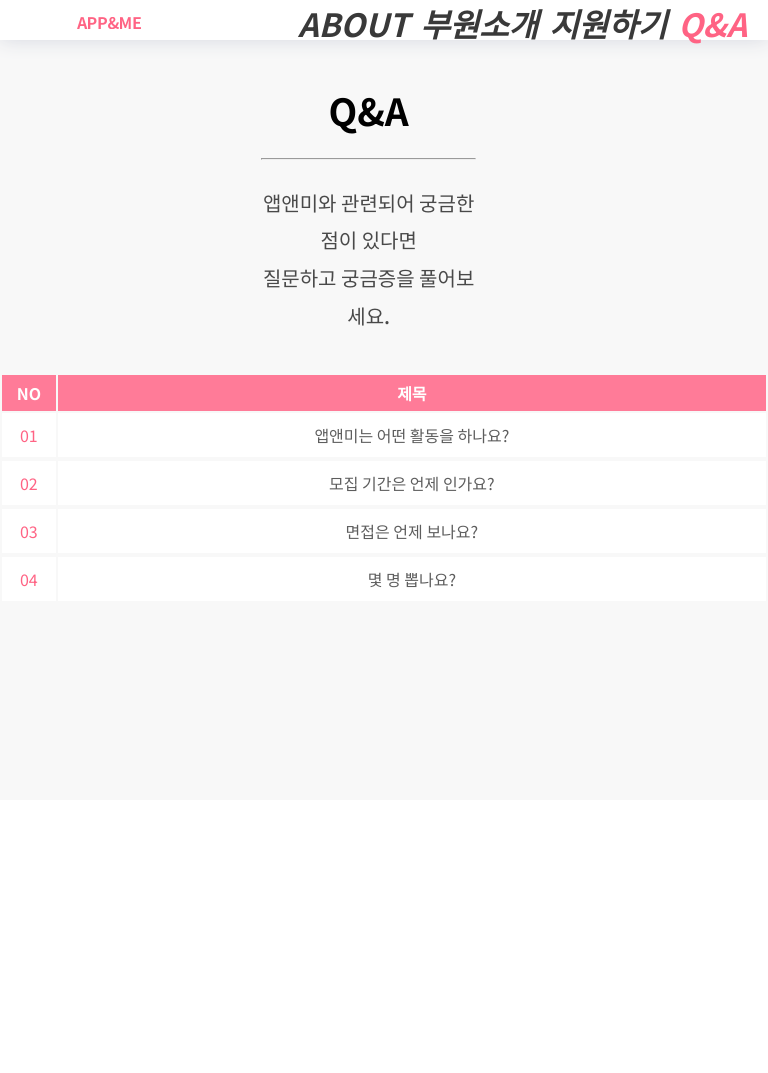
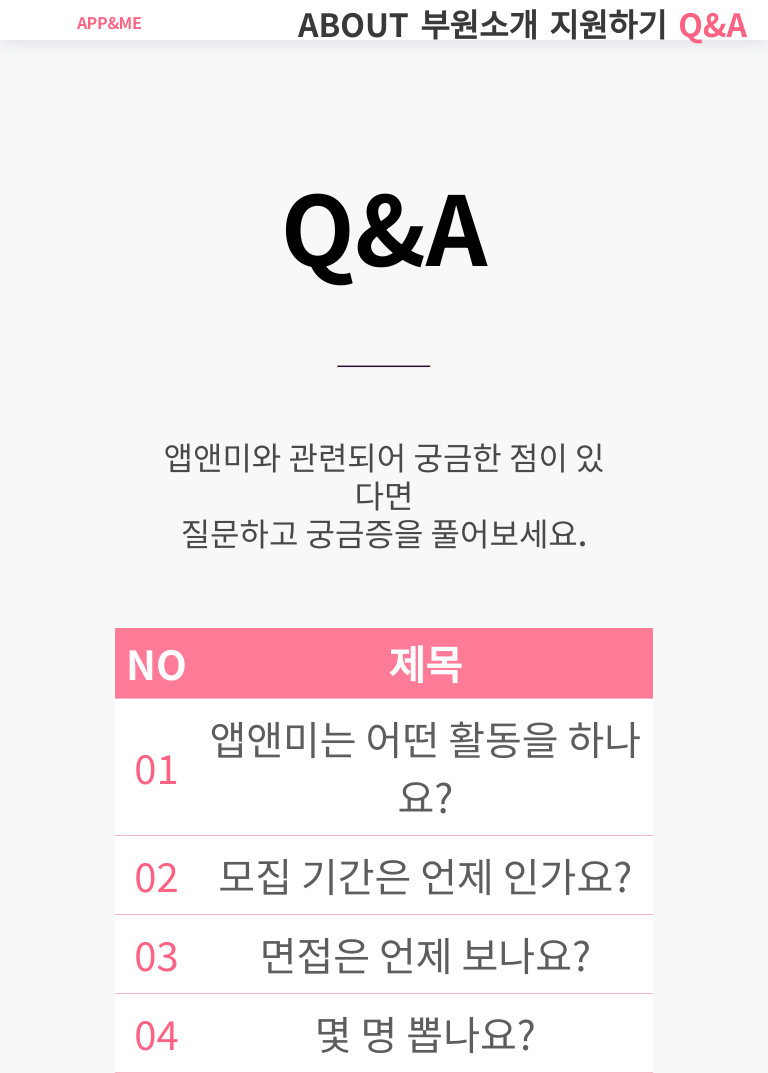
Before and after one commit to ccomangi2/2021_App_and_Me_Web, a PHP site: page /qna.php in a window 768 px wide. Before the commit the page ends 588 px from the top, so only its background shows below. Run offline with PHP 8.4, Linux system fonts and the light colour scheme.

Commit message:
Add files via upload

```diff
--- a/css/qna.css
+++ b/css/qna.css
@@ -19,6 +19,7 @@ header img {
   height: 25%;
   vertical-align:middle;
   margin-left: 19.5%;
+  margin-right: 40%;
 }
 
 header span {
@@ -27,7 +28,6 @@ header span {
   font-weight: bold;
   color: #393939;
 }
-
 button{
   background-color: #ffffff;
   padding-top: 1.5%;
@@ -49,6 +49,8 @@ table {
   text-align: center;
   position: relative;
   border: none;
+  width: 50%;
+  border-collapse:collapse;
 }
 
 th{
@@ -70,6 +72,12 @@ td {
   padding: 10px;
 }
 
+hr {
+  width: 5%;
+  height: 1px;
+  background-color: #230A3F;
+}
+
 .box{
   width: 50%;
   text-align: center;
@@ -79,7 +87,7 @@ td {
 .margin{
   margin-top: 3%;
   margin-left: 20%;
-  margin-right: 24%;
+  margin-right: 20%;
 }
 
 .title{
@@ -99,7 +107,7 @@ td {
   border-bottom: 1px solid #f8b7c5;
 }
 
-span{
+tr span{
   color:#FF6384;
   font-size: 17pt;
   font-style: italic;
@@ -160,6 +168,9 @@ span{
     text-align: center;
     position: relative;
     border: none;
+    width: 70%;
+    border-collapse:collapse;
+    margin-top: 5%;
   }
 
   th{
@@ -181,8 +192,15 @@ span{
     padding: 10px;
   }
 
+  hr {
+    width: 20%;
+    height: 1px;
+    background-color: #230A3F;
+    margin-bottom: 10%;
+  }
+
   .box{
-    width: 50%;
+    width: 100%;
     text-align: center;
     position: relative;
   }
@@ -190,27 +208,30 @@ span{
   .margin{
     margin-top: 3%;
     margin-left: 20%;
-    margin-right: 24%;
+    margin-right: 20%;
   }
 
   .title{
+    margin-top: 30%;
+    margin-bottom: 20%;
     font-weight: 700;
-    font-size: 28pt;
+    font-size: 6em;
     line-height: 25mm;
   }
 
   .content{
     font-weight: 500;
-    font-size: 15pt;
+    font-size: 2em;
     color: #494949;
     line-height: 10mm;
   }
 
   #line{
     border-bottom: 1px solid #f8b7c5;
+    font-size: 2.5em;
   }
 
-  span{
+  tr span{
     color:#FF6384;
     font-size: 17pt;
     font-style: italic;
```
